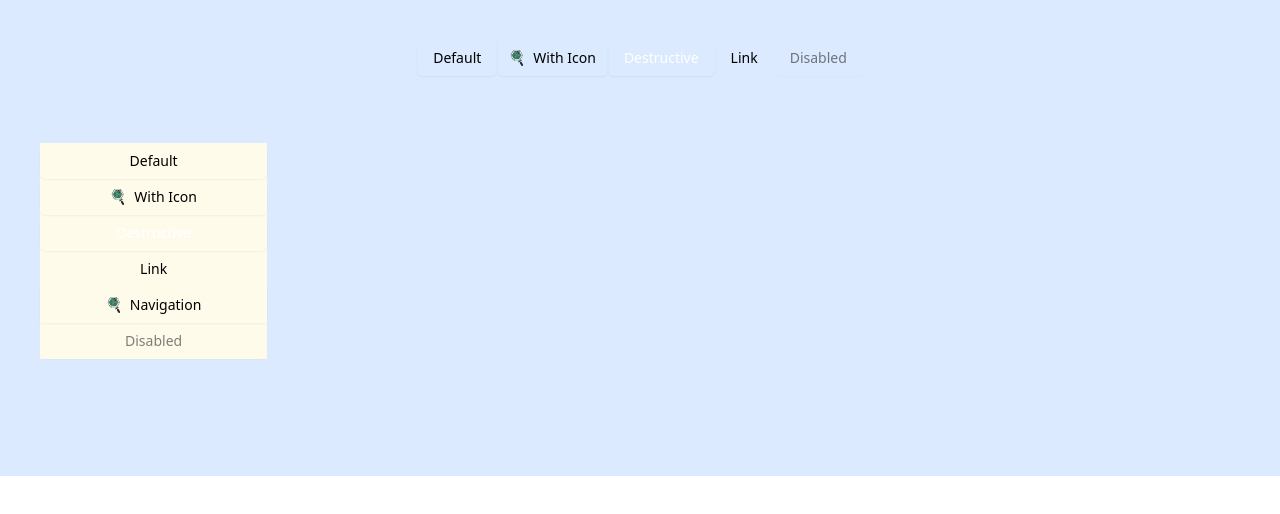
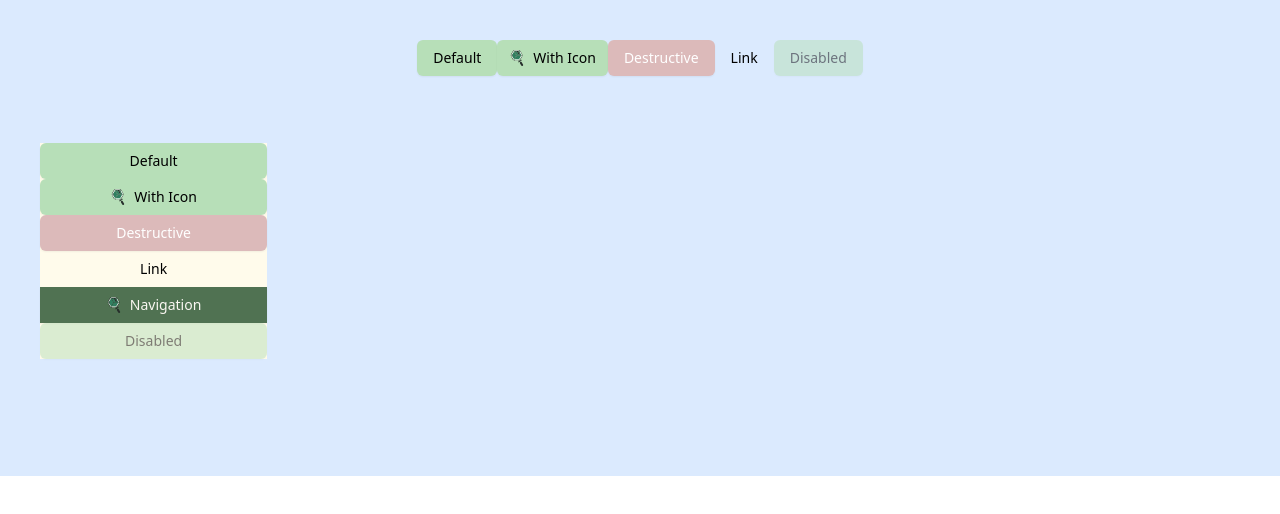
Before and after one commit to kemdav/Tambayan, a Next.js app: page /test/button-test in a window 1280 px wide. Shown: the top 514 px of the page. Built offline with nearby package versions, Linux system fonts and the light colour scheme.

Commit message:
feat: adjusted the default variants with the global.css

```diff
--- a/src/app/components/ui/button.tsx
+++ b/src/app/components/ui/button.tsx
@@ -10,11 +10,11 @@ const buttonVariants = cva(
     variants: {
       variant: {
         default:
-          "bg-primary text-primary-foreground shadow-xs hover:bg-primary/90 rounded-md",
+          "bg-action-fresh-green text-primary-foreground shadow-xs hover:bg-primary/90 rounded-md",
         destructive:
-          "bg-action-error text-white shadow-xs hover:bg-action-error/90 focus-visible:ring-action-error/20 dark:focus-visible:ring-action-error/40 dark:bg-action-error/60 rounded-md",
+          "bg-action-soft-rose text-white shadow-xs hover:bg-action-error/90 focus-visible:ring-action-error/20 dark:focus-visible:ring-action-error/40 dark:bg-action-error/60 rounded-md",
         navigation:
-          "bg-primary text-primary-foreground shadow-xs hover:bg-shade-1",
+          "bg-action-forest-green text-neutral-linen-white shadow-xs hover:bg-shade-1",
         link: "text-info underline-offset-4 hover:underline rounded-md",
       },
       size: {
--- a/src/app/test/button-test/page.tsx
+++ b/src/app/test/button-test/page.tsx
@@ -56,7 +56,7 @@ export default function Test() {
           Disabled
           </Button>
         </div>
-        <div className="row-span-3 col-span-4 bg-tint-4 rounded-2xl"></div>
+        <div className="row-span-3 col-span-4 rounded-2xl"></div>
       </div>
     </div>
   );
```
